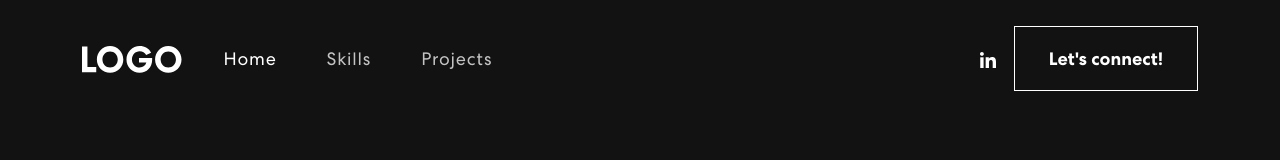
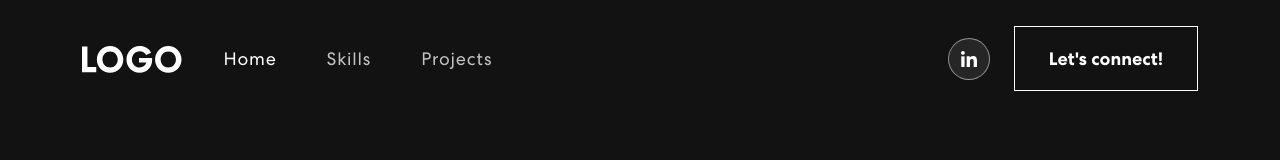
Before and after one commit to yoesk8/react-portfolio, a React (Create React App) app in the folder portfolio-react/: page / in a window 1280 px wide. Shown: the top 160 px of the page. Built offline with nearby package versions, Linux system fonts and the light colour scheme.

Commit message:
Finished navbar

```diff
--- a/portfolio-react/src/App.css
+++ b/portfolio-react/src/App.css
@@ -159,7 +159,7 @@ span.navbar-text {
   margin-left: 18px;
 	position: relative;
 	background-color: transparent;
-	transition: 0.3s ease-in-out;
+	transition: 0.3s ease-out;
 }
 .navbar-text button span {
   z-index: 1;
@@ -173,7 +173,7 @@ span.navbar-text {
   left: 0;
   top: 0;
   z-index: -1;
-  transition: 0.3s ease-in-out;
+  transition: 0.3s ease-out;
 }
 .navbar-text button:hover {
   color: #121212;
--- a/portfolio-react/src/components/BasicExample.js
+++ b/portfolio-react/src/components/BasicExample.js
@@ -4,8 +4,6 @@ import Navbar from 'react-bootstrap/Navbar';
 import { useState, useEffect } from 'react';
 import logo from '../assets/img/logo.svg';
 import navIcon1 from '../assets/img/nav-icon1.svg';
-import navIcon2 from '../assets/img/nav-icon2.svg';
-import navIcon3 from '../assets/img/nav-icon3.svg';
 
 function BasicExample() {
   const [activeLink, setActiveLink] = useState('home')
@@ -44,7 +42,7 @@ function BasicExample() {
             <Nav.Link href="#projects" className={activeLink === 'projects' ? 'active navbar-link' : 'navbar-link'} onClick={()=> onUpdateActiveLink('projects')}>Projects</Nav.Link>
           </Nav>
           <span className='navbar-text'>
-            <div className='socials'>
+            <div className="social-icon">
               <a href='#'><img src={navIcon1} alt='linkedin-logo'/></a>
             </div>
             <button className='connect-button' onClick={()=> console.log('It works!')}>Let's connect!</button>
```
